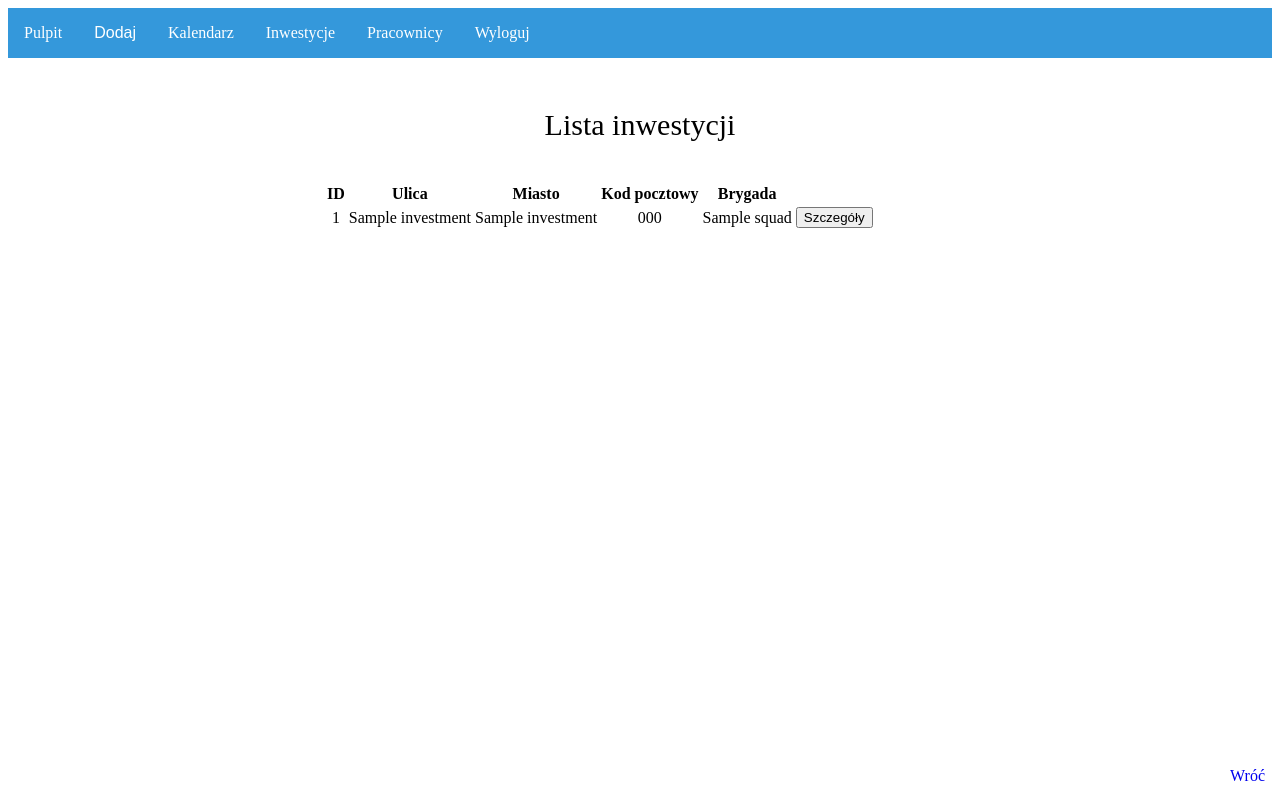
After one commit to pparkitny/Manage_Your_Company_App, a Django app: page /investments/ in a window 1280 px wide. The commit adds this page. Run offline with Django 3.2, Linux system fonts and the light colour scheme; a user stored in the database is signed in; tables that the repository leaves empty hold one stand-in row (values such as "Sample post").

Commit message:
Add views and htmls files for list of investments and list of employees

```diff
--- a/oze_project/management_app/templates/base.html
+++ b/oze_project/management_app/templates/base.html
@@ -5,13 +5,13 @@
     <meta charset="UTF-8">
     <meta http-equiv="X-UA-Compatible" content="IE=edge">
     <meta name="viewport" content="width=device-width, initial-scale=1.0">
-    <title>Document</title>
+    <title>OZE APP</title>
     <link rel="stylesheet" href="{% static 'css/style.css' %}">
     <script>
         /* When the user clicks on the button,
         toggle between hiding and showing the dropdown content */
         function myFunction() {
-          document.getElementById("myDropdown").classList.toggle("show");
+            document.getElementById("myDropdown").classList.toggle("show");
         }
         // Close the dropdown menu if the user clicks outside of it
         window.onclick = function(event) {
@@ -45,6 +45,13 @@
     <a href="/dashboard/">
         <div class="dropbtn">Kalendarz</div>
     </a>
+    <a href="/investments/">
+        <div class="dropbtn">Inwestycje</div>
+    </a>
+    <a href="/employees/">
+        <div class="dropbtn">Pracownicy</div>
+    </a>
+
     <a href="/logout/">
         <div class="dropbtn">Wyloguj</div>
     </a>
--- /dev/null
+++ b/oze_project/management_app/templates/investments.html
@@ -0,0 +1,40 @@
+{% extends 'base.html' %}
+{% block content %}
+<div class="title">
+    <p>
+        Lista inwestycji
+    </p>
+</div>
+<div class="center">
+    <table class="table">
+        <thead>
+            <tr class="d-flex">
+                <th class="col-2">ID</th>
+                <th class="col-2">Ulica</th>
+                <th class="col-2">Miasto</th>
+                <th class="col-2">Kod pocztowy</th>
+                <th class="col-8">Brygada</th>
+                <th class="col-2"></th>
+            </tr>
+        </thead>
+    {% for investment in investments %}
+        <tbody>
+            <tr class="d-flex">
+                <td class="col-2">{{ investment.id }}</td>
+                <td class="col-2">{{ investment.investment.street_name}}</td>
+                <td class="col-2">{{ investment.investment.city_name}}</td>
+                <td class="col-2">{{ investment.investment.zip_code}}</td>
+                <td class="col-8">{{ investment.squad }}</td>
+                <td class="col-2">
+                    <a href ='/investment/{{ investment.id }}/' >
+                        <button type="button" class="btn btn-primary rounded-0">
+                            Szczegóły
+                        </button>
+                    </a>
+                </td>
+            </tr>
+        </tbody>
+    {% endfor %}
+    </table>
+</div>
+{% endblock %}
--- a/oze_project/management_app/views.py
+++ b/oze_project/management_app/views.py
@@ -6,6 +6,7 @@ from django.shortcuts import render, redirect
 from django.contrib.auth import authenticate, login, logout
 from django.contrib.auth.models import User
 from django.contrib.auth.mixins import LoginRequiredMixin
+from .models import Employee, SquadInvestment
 
 
 class MainSite(View):
@@ -121,3 +122,29 @@ class AddInvestment(LoginRequiredMixin, View):
 
     def post(self, request):
         return render(request, 'add_investment.html')
+
+
+class Employees(LoginRequiredMixin, View):
+    """ In this class you can see list of employees """
+
+    login_url = '/login/'
+
+    def get(self, request):
+        workers = Employee.objects.all()
+        return render(request, 'employees.html', {'workers': workers})
+
+    def post(self, request):
+        return render(request, 'employees.html')
+
+
+class Investments(LoginRequiredMixin, View):
+    """ In this class you can see list of investments """
+
+    login_url = '/login/'
+
+    def get(self, request):
+        investments = SquadInvestment.objects.all()
+        return render(request, 'investments.html', {'investments': investments})
+
+    def post(self, request):
+        return render(request, 'investments.html')
--- a/oze_project/oze_project/urls.py
+++ b/oze_project/oze_project/urls.py
@@ -16,8 +16,9 @@ Including another URLconf
 from django.contrib import admin
 from django.urls import path
 
-from management_app.views import MainSite, LoginView, LogoutView,\
-    RegisterView, DashboardView, AddEmployee, AddSquad, AddInvestment
+from management_app.views import MainSite, LoginView, LogoutView, RegisterView, \
+    DashboardView, AddEmployee, AddSquad, AddInvestment,\
+    Employees, Investments
 urlpatterns = [
     path('admin/', admin.site.urls),
     path('', MainSite.as_view()),
@@ -27,5 +28,7 @@ urlpatterns = [
     path('dashboard/', DashboardView.as_view()),
     path('add-employee/', AddEmployee.as_view()),
     path('add-squad/', AddSquad.as_view()),
-    path('add-investment/', AddInvestment.as_view())
+    path('add-investment/', AddInvestment.as_view()),
+    path('employees/', Employees.as_view()),
+    path('investments/', Investments.as_view())
 ]
```
Also changed, not shown: oze_project/management_app/templates/employees.html (added, +36 -0 lines).
